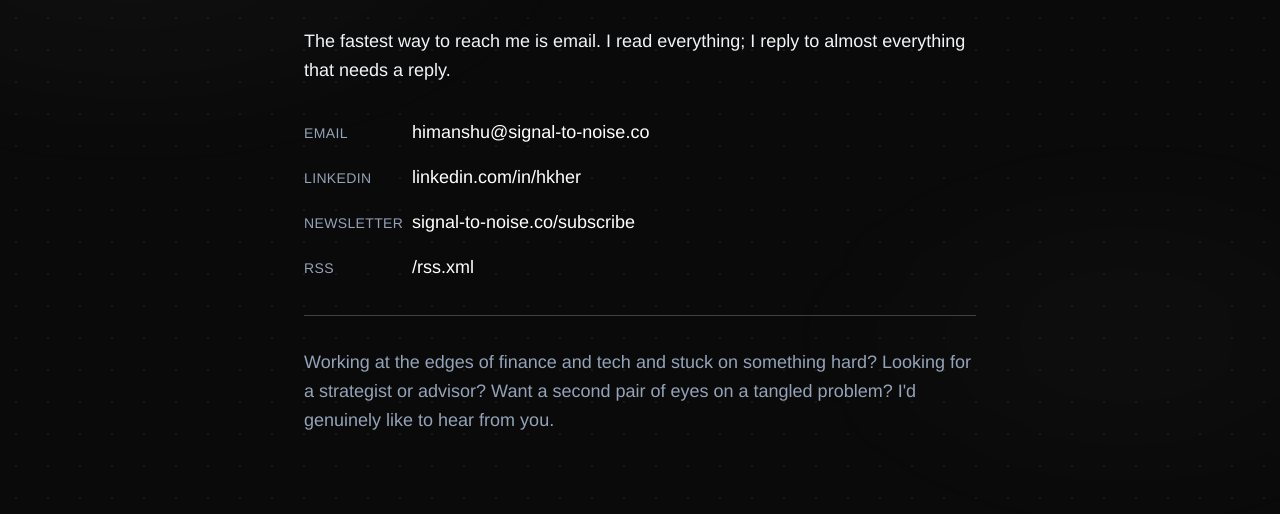
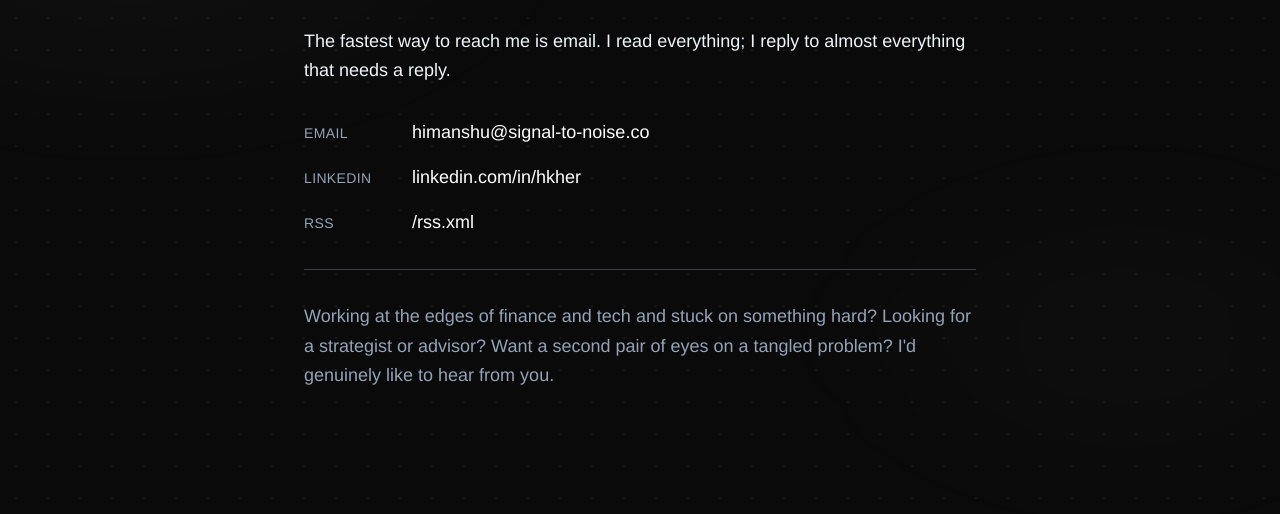
Before and after one commit to kherhim/signal-to-noise, an Astro site: page /contact in a window 1280 px wide. Shown: the part 286-800 px from the top of the page. Built offline with nearby package versions, Linux system fonts and the light colour scheme; Astro itself is replaced by a stand-in of ours.

Commit message:
Contact: drop the Newsletter line entirely
Redundant with the Subscribe nav link and pulled readers off the contact
flow. Contact now lists Email, LinkedIn, RSS only.

Co-Authored-By: Claude Opus 4.8 (1M context) <noreply@anthropic.com>

```diff
--- a/src/pages/contact.astro
+++ b/src/pages/contact.astro
@@ -45,15 +45,6 @@ const linkedinHandle = 'hkher';
           </a>
         </li>
         <li class="flex items-baseline gap-3">
-          <span class="text-muted text-sm uppercase tracking-wide w-24 shrink-0">Newsletter</span>
-          <a
-            href="/subscribe"
-            class="text-accent hover:text-accent-hover transition-colors"
-          >
-            signal-to-noise.co/subscribe
-          </a>
-        </li>
-        <li class="flex items-baseline gap-3">
           <span class="text-muted text-sm uppercase tracking-wide w-24 shrink-0">RSS</span>
           <a
             href="/rss.xml"
```
